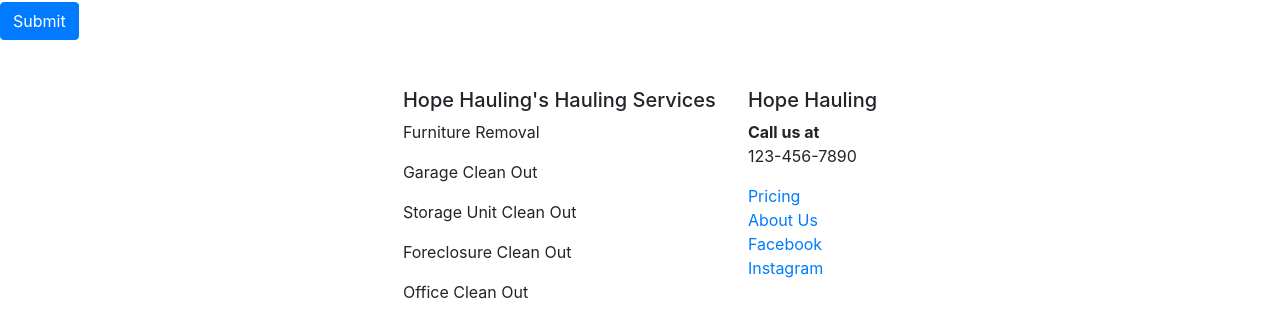
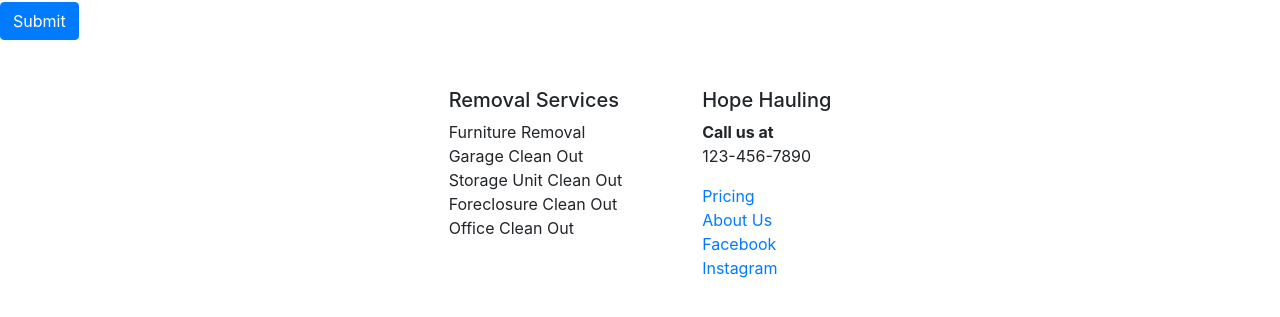
Before and after one commit to tiroxxx/HopeHauling, a React (Create React App) app: page / in a window 1280 px wide. Shown: the part 700-1017 px from the top of the page. After the commit the page ends 980 px from the top, so only its background shows below. Built offline with nearby package versions, Linux system fonts and the light colour scheme.

Commit message:
fixing margin on footer

```diff
--- a/src/App.css
+++ b/src/App.css
@@ -14,12 +14,21 @@ html {
   flex-direction: column;
 }
 
-@media (min-width: 40em) {
+.footer-info {
+  margin-top: 1em;
+}
+
+.footer-services p {
+  margin: 0;
+}
+
+@media (min-width: 30em) {
   .footer-component {
     flex-direction: row;
     justify-content: center;
   }
   .footer-info {
-    margin-left: 2em;
+    margin-top: 0;
+    margin-left: 5em;
   }
 }
--- a/src/components/Footer.js
+++ b/src/components/Footer.js
@@ -4,7 +4,7 @@ export default function Footer() {
     return (
             <div className="footer-component mt-5">
                 <div className="footer-services">
-                    <h5>Hope Hauling's Hauling Services</h5>
+                    <h5>Removal Services</h5>
                     <p>Furniture Removal</p>
                     <p>Garage Clean Out</p>
                     <p>Storage Unit Clean Out</p>
```
